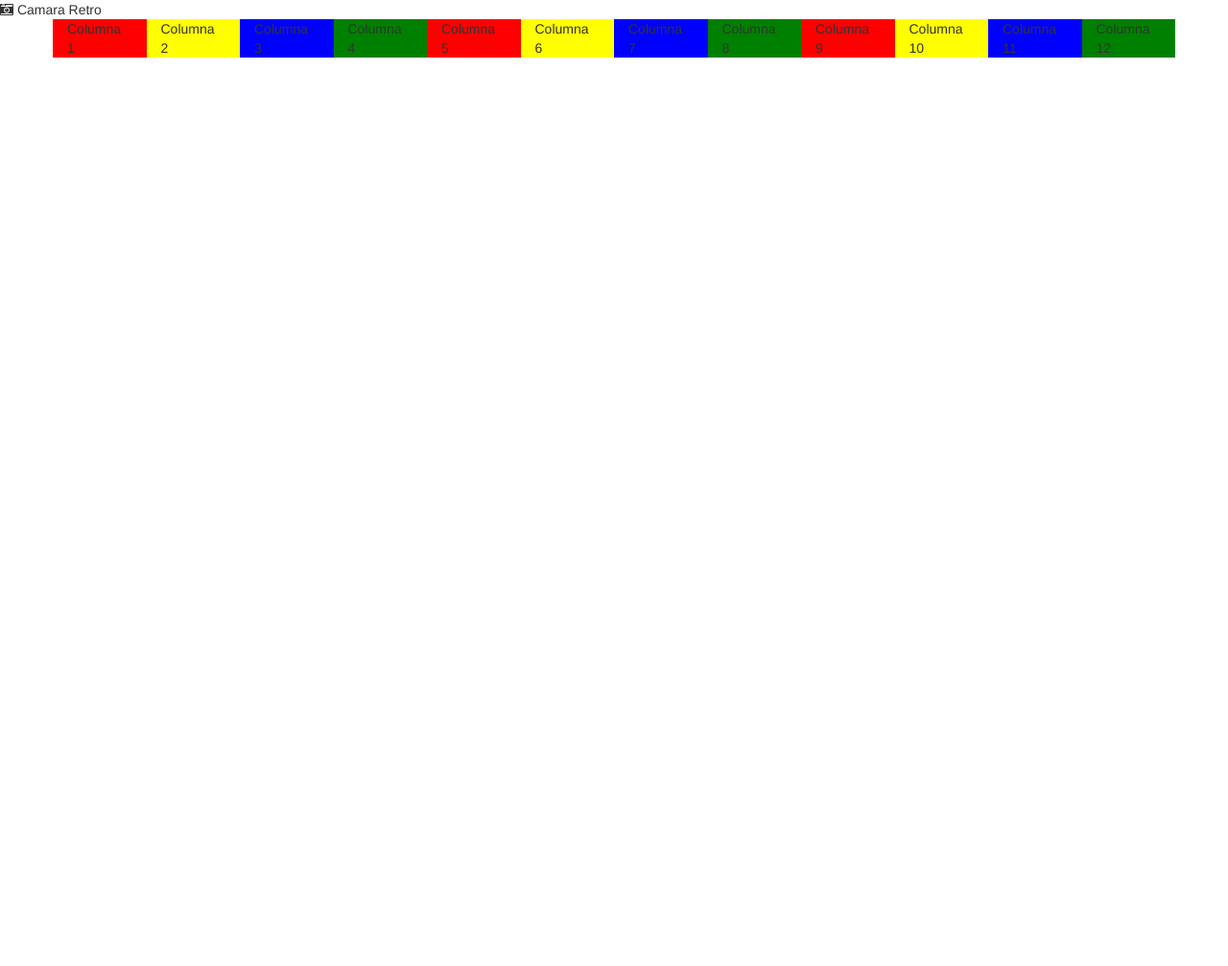
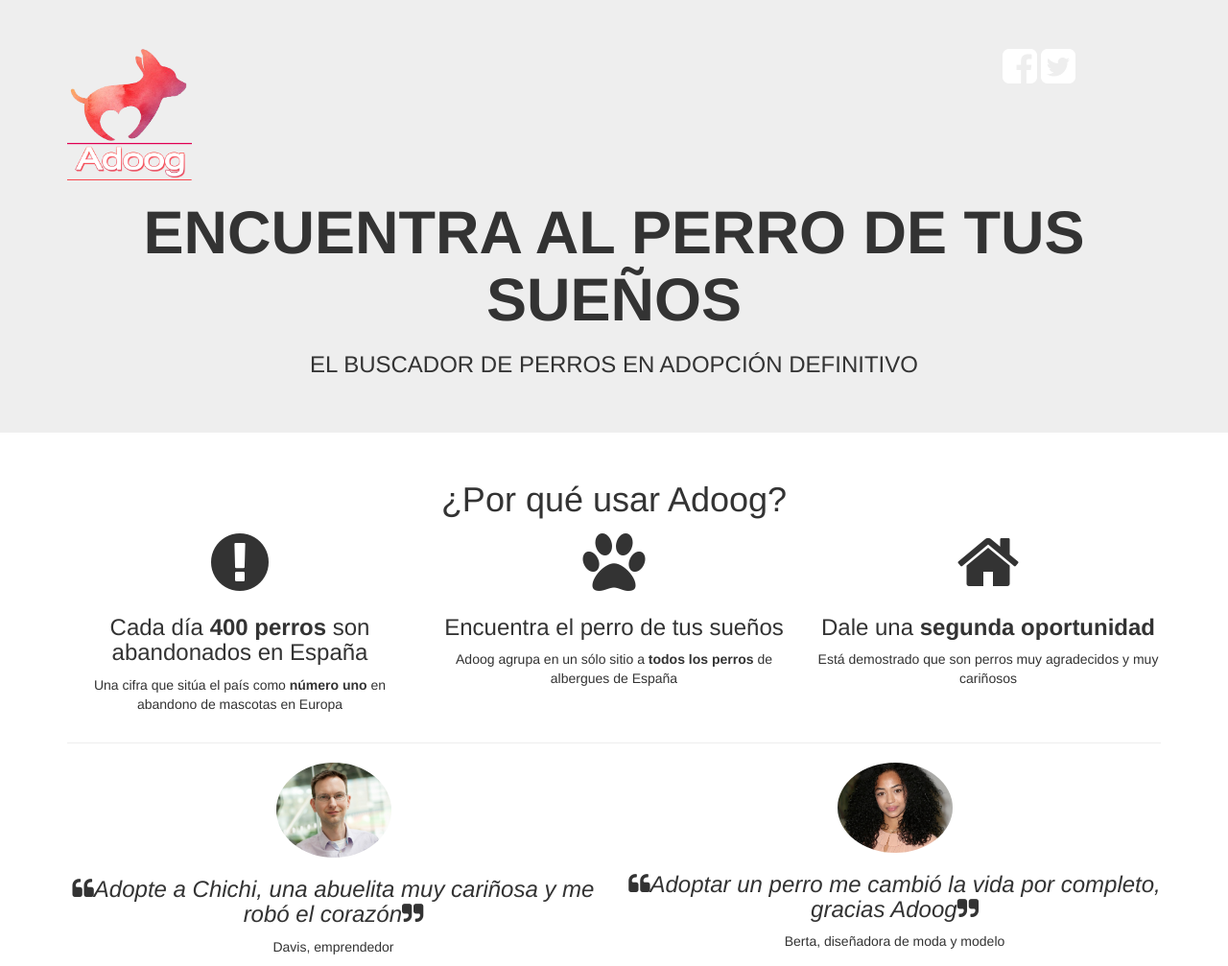
Before and after one commit to victorhb-dd/MiLandingPage, a plain HTML site: page index.html in a window 1280 px wide. Shown: the whole page at 96% size. Before the commit the page ends 800 px from the top, so only its background shows below. Drawn offline with nearby package versions, Linux system fonts and the light colour scheme.

Commit message:
Agragada la cabecera del Landing Page, con su logo, Titulo, Subtitulo e iconos Sociales Contenido de la pagina: Descripcion y los testimoniales

```diff
--- a/index.html
+++ b/index.html
@@ -22,23 +22,82 @@
     <![endif]-->
   </head>
   <body>
-    <i class="fa fa-camera-retro"></i> Camara Retro
-    <div class="container">
-      <div class="row">
-        <div class="col-xs-12 col-sm-6 col-md-3 col-lg-1" style="background-color: red">Columna 1</div>
-        <div class="col-xs-12 col-sm-6 col-md-3 col-lg-1" style="background-color: yellow">Columna 2</div>
-        <div class="col-xs-12 col-sm-6 col-md-3 col-lg-1" style="background-color: blue">Columna 3</div>
-        <div class="col-xs-12 col-sm-6 col-md-3 col-lg-1" style="background-color: green">Columna 4</div>
-        <div class="col-xs-12 col-sm-6 col-md-3 col-lg-1" style="background-color: red">Columna 5</div>
-        <div class="col-xs-12 col-sm-6 col-md-3 col-lg-1" style="background-color: yellow">Columna 6</div>
-        <div class="col-xs-12 col-sm-6 col-md-3 col-lg-1" style="background-color: blue">Columna 7</div>
-        <div class="col-xs-12 col-sm-6 col-md-3 col-lg-1" style="background-color: green">Columna 8</div>
-        <div class="col-xs-12 col-sm-6 col-md-3 col-lg-1" style="background-color: red">Columna 9</div>
-        <div class="col-xs-12 col-sm-6 col-md-3 col-lg-1" style="background-color: yellow">Columna 10</div>
-        <div class="col-xs-12 col-sm-6 col-md-3 col-lg-1" style="background-color: blue">Columna 11</div>
-        <div class="col-xs-12 col-sm-6 col-md-3 col-lg-1" style="background-color: green">Columna 12</div>
+    <!-- Jumbotron -->
+    <div class="jumbotron">
+      <div class="container">
+        <div class="row">
+
+          <!-- Logo -->
+          <div class="col-xs-12 col-sm-10">
+            <img src="images/logo.png" alt="Adoog" style="width: 130px;" />
+          </div>
+
+          <!-- Social Media Logos -->
+          <div class="col-xs-12 col-sm-2">
+            <a href="http://www.google.com" target="_blank" style="color:white;">
+              <i class="fa fa-facebook-square fa-3x"></i>
+            </a>
+
+            <a href="http://www.twitter.com/vhbr300" target="_blank" style="color:white;">
+              <i class="fa fa-twitter-square fa-3x"></i>
+            </a>
+          </div>
+        </div>
+
+        <!--Titulos -->
+        <div class="row text-center">
+          <div class="col-xs-12">
+            <h1><strong>ENCUENTRA AL PERRO DE TUS SUEÑOS</strong></h1>
+            <h3>EL BUSCADOR DE PERROS EN ADOPCIÓN DEFINITIVO</h3>
+          </div>
+        </div>
+        <!-- Final Titulos -->
       </div>
     </div>
+    <!-- Final Jumboton -->
+
+    <!-- Principales Caracteriticas -->
+    <div class="container">
+      <div class="row text-center">
+        <div class="col-xs-12">
+          <h1> ¿Por qué usar Adoog? </h1>
+        </div>
+        <div class="col-xs-12 col-sm-4">
+          <i class="fa fa-exclamation-circle fa-5x"></i>
+          <h3>Cada día <strong>400 perros</strong> son abandonados en España</h3>
+          <p>Una cifra que sitúa el país como <strong>número uno</strong> en abandono de mascotas en Europa</p>
+        </div>
+        <div class="col-xs-12 col-sm-4">
+          <i class="fa fa-paw fa-5x"></i>
+          <h3>Encuentra el perro de tus sueños</h3>
+          <p>Adoog agrupa en un sólo sitio a <strong>todos los perros</strong> de albergues de España</p>
+        </div>
+        <div class="col-xs-12 col-sm-4">
+          <i class="fa fa-home fa-5x"></i>
+          <h3>Dale una <strong>segunda oportunidad</strong></h3>
+          <p>Está demostrado que son perros muy agradecidos y muy cariñosos</p>
+        </div>
+      </div>
+    </div>
+    <!-- Fin Principales Caracteriticas -->
+
+    <!-- Testimonios -->
+    <div class="container">
+      <hr class="hidden-xs">
+      <div class="row text-center">
+        <div class="hidden-xs col-sm-6">
+          <img src="images/testimonial1.jpg" alt="David" class="img-circle" style="width: 120px;">
+          <h3><i class="fa fa-quote-left"></i><em>Adopte a Chichi, una abuelita muy cariñosa y me robó el corazón</em><i class="fa fa-quote-right"></i></h3>
+          <p>Davis, emprendedor</p>
+        </div>
+        <div class="hidden-xs col-sm-6">
+          <img src="images/testimonial2.jpg" alt="Berta" class="img-circle" style="width: 120px;">
+          <h3><i class="fa fa-quote-left"></i><em>Adoptar un perro me cambió la vida por completo, gracias Adoog</em><i class="fa fa-quote-right"></i></h3>
+          <p>Berta, diseñadora de moda y modelo</p>
+        </div>
+      </div>
+    </div>
+    <!-- Fin Testimonios -->
 
     <!-- jQuery (necessary for Bootstrap's JavaScript plugins) -->
     <script src="https://ajax.googleapis.com/ajax/libs/jquery/1.12.4/jquery.min.js"></script>
```
Also changed, not shown: images/logo.jpg (added), images/logo.png (added), images/testimonial1.jpg (added), images/testimonial2.jpg (added).
